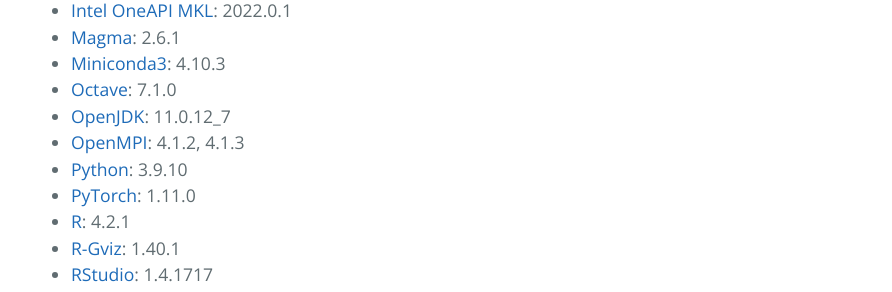
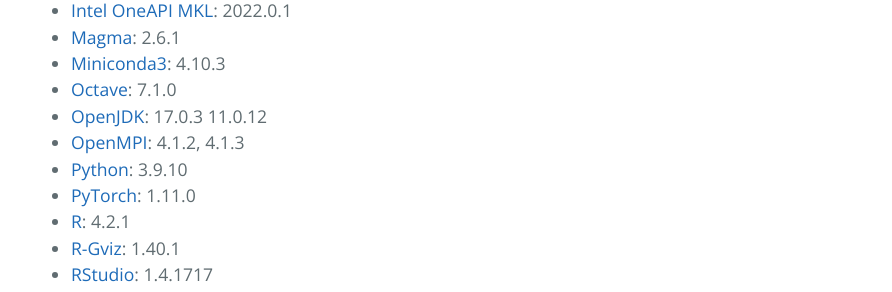
Before and after one commit to HybridScale/orthus, a Jekyll site: the page built from applications.md, in a window 1280 px wide and 900 px high, scrolled down 3481 px. Shown: the part 156-448 px from the top of the window, without its empty margins (193-1085 px from the left). Built offline with Jekyll 4.4.1, drawn with Linux system fonts in a browser that asks for light colours.

Commit message:
New OpenJDK version

```diff
--- a/applications.md
+++ b/applications.md
@@ -134,7 +134,7 @@ List of installed user's applications (multiple versions are possible):
 - [Magma](https://icl.utk.edu/magma/): 2.6.1
 - [Miniconda3](https://docs.conda.io/en/latest/miniconda.html): 4.10.3
 - [Octave](https://octave.org): 7.1.0
-- [OpenJDK](https://openjdk.org/): 11.0.12_7
+- [OpenJDK](https://openjdk.org/): 17.0.3 11.0.12
 - [OpenMPI](https://www.open-mpi.org/): 4.1.2, 4.1.3
 - [Python](https://www.python.org/): 3.9.10
 - [PyTorch](https://pytorch.org/): 1.11.0
```
